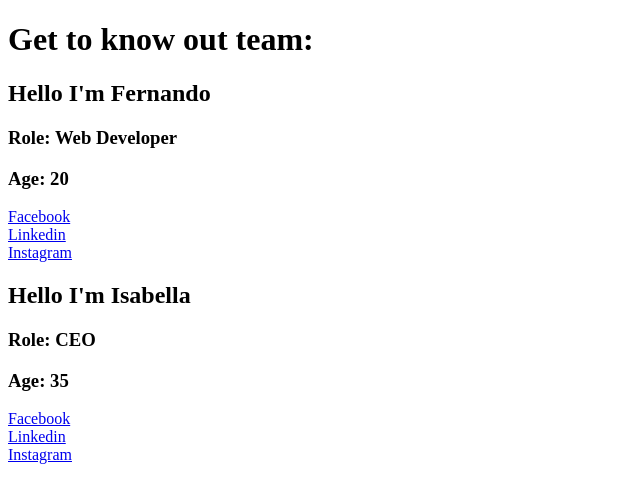
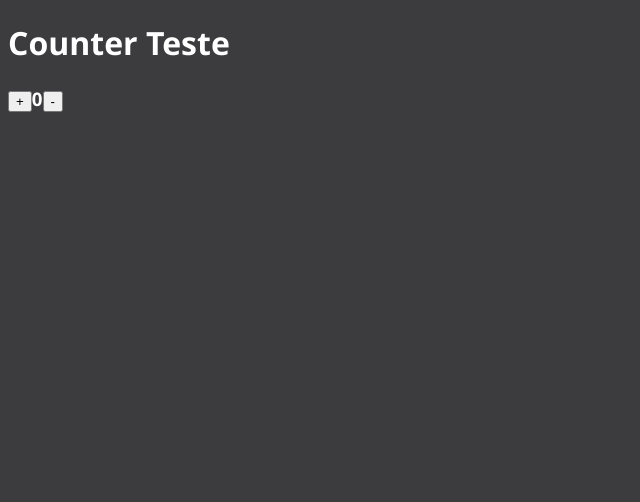
Before and after one commit to FernandoROL/my-first-react-app, a React (Create React App) app: page / in a window 1280 px wide. Shown: the top 502 px of the page, without its empty margins (0-640 px from the left). Built offline with nearby package versions, Linux system fonts and the light colour scheme.

Commit message:
second class

```diff
--- a/src/App.js
+++ b/src/App.js
@@ -1,42 +1,41 @@
-import React from 'react';
+import React, { Component } from "react";
 
-const Team = (props) => {
-  return (
-    <div>
-      <Sobre name={props.name} role={props.role} age={props.age}></Sobre>
-      <Social fb={props.fb} in={props.in} ig={props.ig}/>
-    </div>
-  );
+class App extends Component {
+  constructor(props) {
+    super(props);
+    this.state = {
+      name: 'Fernando',
+      counter: 0
+    };
+
+    this.aumentar = this.aumentar.bind(this);
+    this.diminuir = this.diminuir.bind(this);
+  }
+
+  aumentar(){
+    let state = this.state;
+    state.counter += 1;
+    this.setState(state);
+  }
+
+  diminuir(){
+    let state = this.state;
+    state.counter -= 1;
+    this.setState(state);
+  }
+
+  render(){
+    return(
+      <div>
+        <h1>Counter Teste</h1>
+        <h3>
+          <button onClick={this.aumentar}>+</button>
+          {this.state.counter}
+          <button onClick={this.diminuir}>-</button>
+        </h3>
+      </div>
+    );
+  }
 }
 
-const Sobre = (props) => {
-  return (
-    <div>
-      <h2>Hello I'm {props.name}</h2>
-      <h3>Role: {props.role}</h3>
-      <h3>Age: {props.age}</h3>
-    </div>
-  );
-}
-
-const Social = (props) => {
-  return (
-    <div>
-      <a href={props.fb}>Facebook</a>
-      <br/>
-      <a href={props.in}>Linkedin</a>
-      <br/>
-      <a href={props.ig}>Instagram</a>
-    </div>
-  )
-}
-
-export default function App() {
-  return (
-    <div>
-      <h1>Get to know out team:</h1>
-      <Team name="Fernando" role="Web Developer" age="20" fb='https://facebook.com' in='https://linkedin.com' ig='https://instagram.com'></Team>
-      <Team name="Isabella" role="CEO" age="35" fb='https://facebook.com' in='https://linkedin.com' ig='https://instagram.com'></Team>
-    </div>
-  )
-}
+export default App;
--- /dev/null
+++ b/src/index.css
@@ -0,0 +1,5 @@
+body {
+    background-color: rgb(60, 60, 63);
+    color: white;
+    font-family: 'Segoe UI', Tahoma, Geneva, Verdana, sans-serif;
+}
--- a/src/index.js
+++ b/src/index.js
@@ -1,5 +1,6 @@
 import React from 'react';
 import ReactDOM from 'react-dom/client';
+import './index.css';
 import App from './App';
 
 const root = ReactDOM.createRoot(document.getElementById('root'));
```
